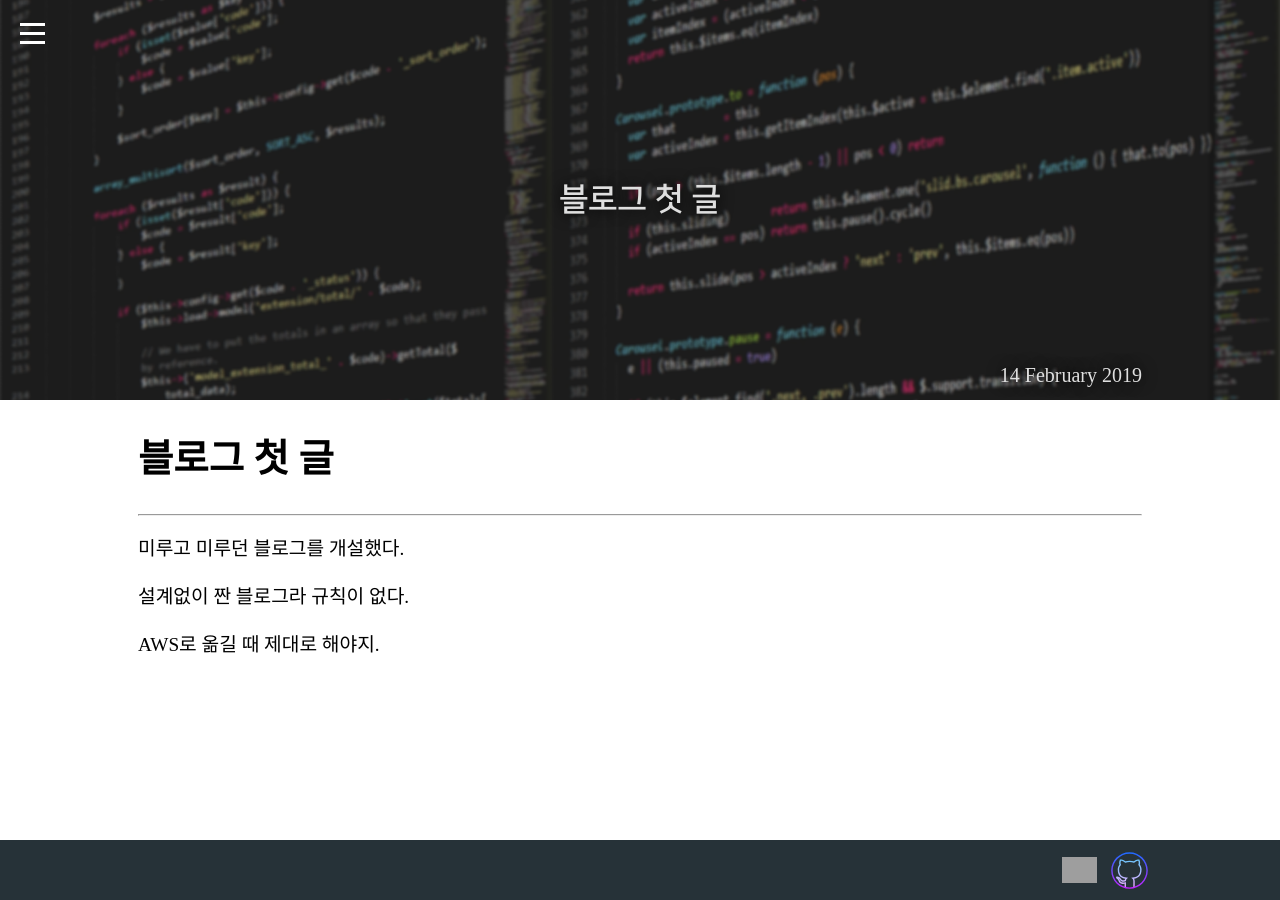
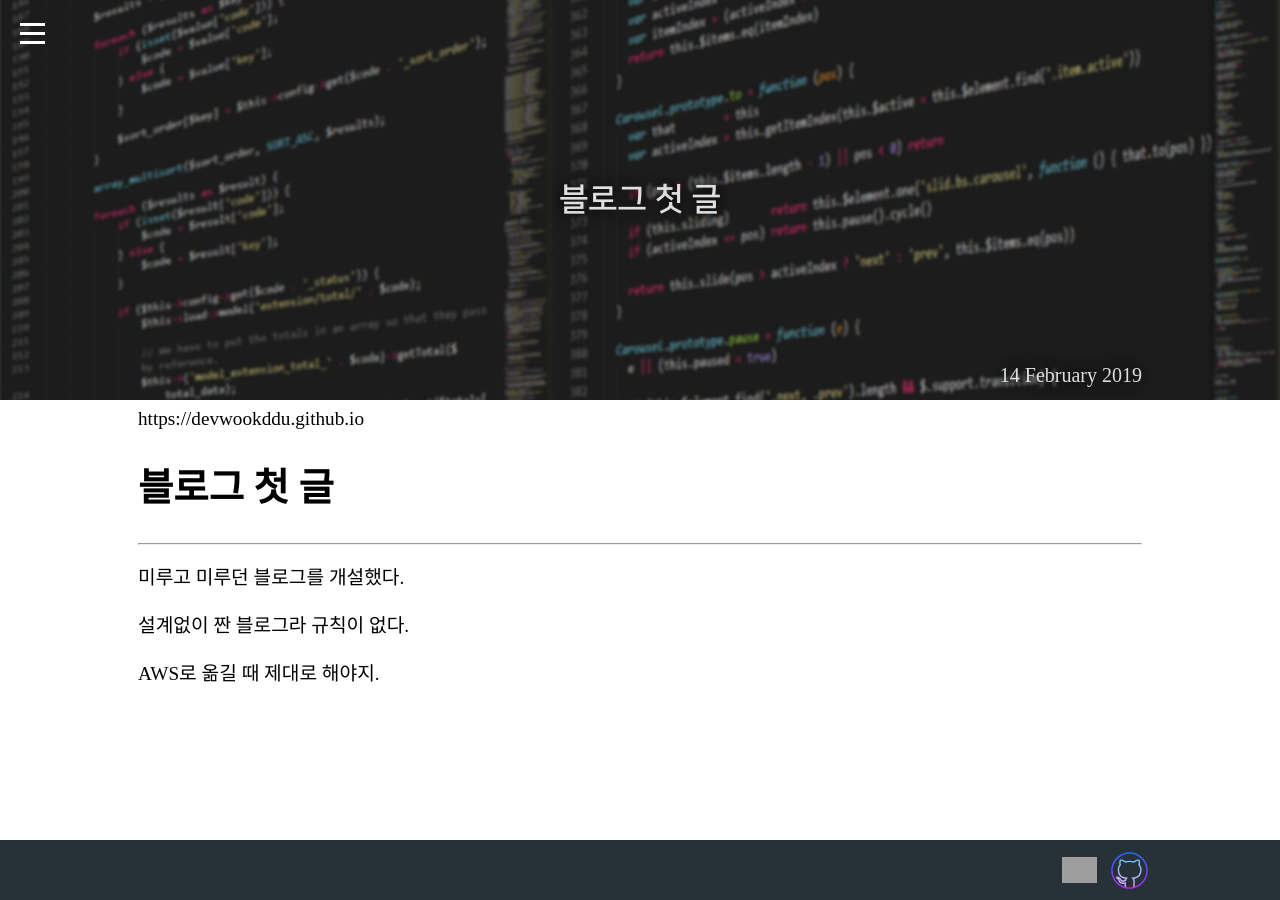
Before and after one commit to DevWookddu/blog, a Jekyll site: the page built from _posts/daily/life/2019-02-14-first.markdown, in a window 1280 px wide. Built offline with Jekyll 4.4.1, drawn with Linux system fonts in a browser that asks for light colours; some web fonts are replaced; comment, search, counter and statistics services are not loaded; a style sheet for code colours, icons or effects is not loaded; grey boxes are pictures that could not be loaded.

Commit message:
update blog

```diff
--- a/_layouts/post.html
+++ b/_layouts/post.html
@@ -19,6 +19,7 @@ comments: true
     </div>
     <div class="section-container">
       <div class="section">
+        {{ site.url }}
         {{ content }}
         {% include comment.html %}
       </div>
```
